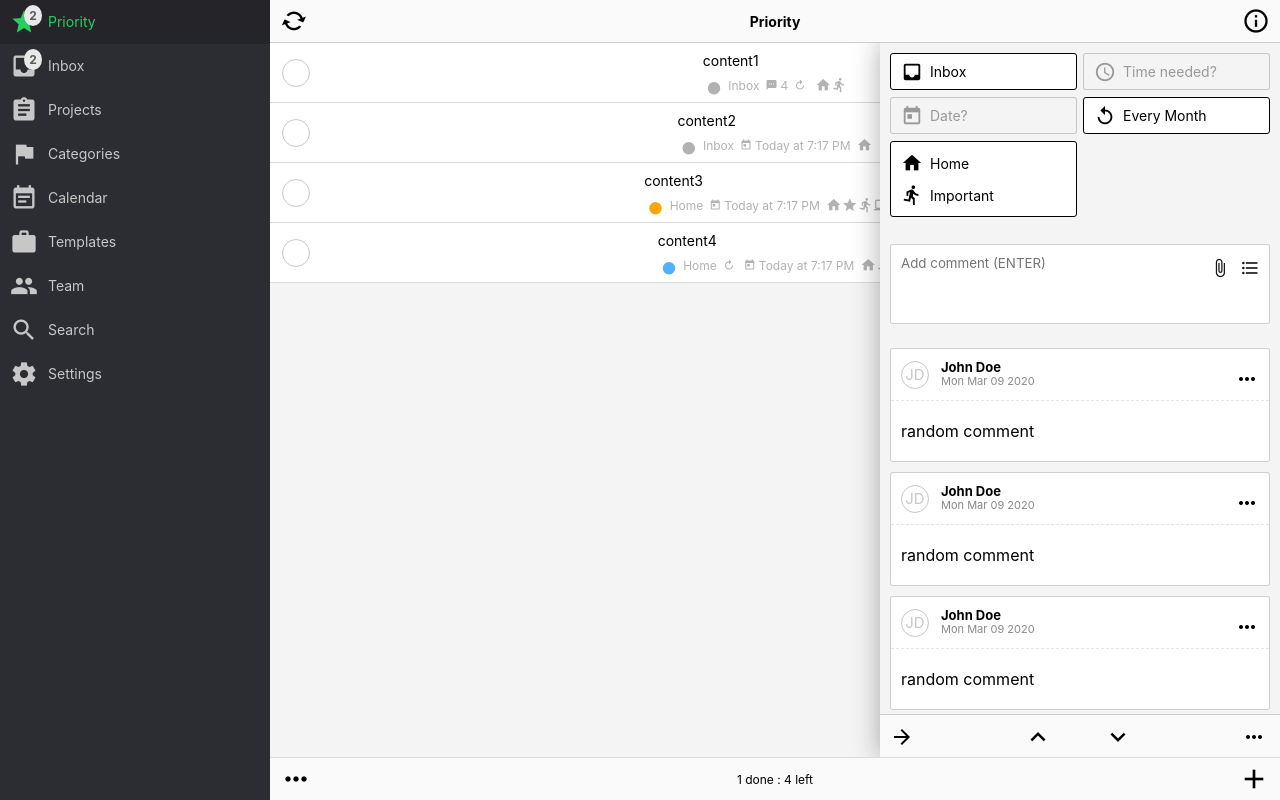
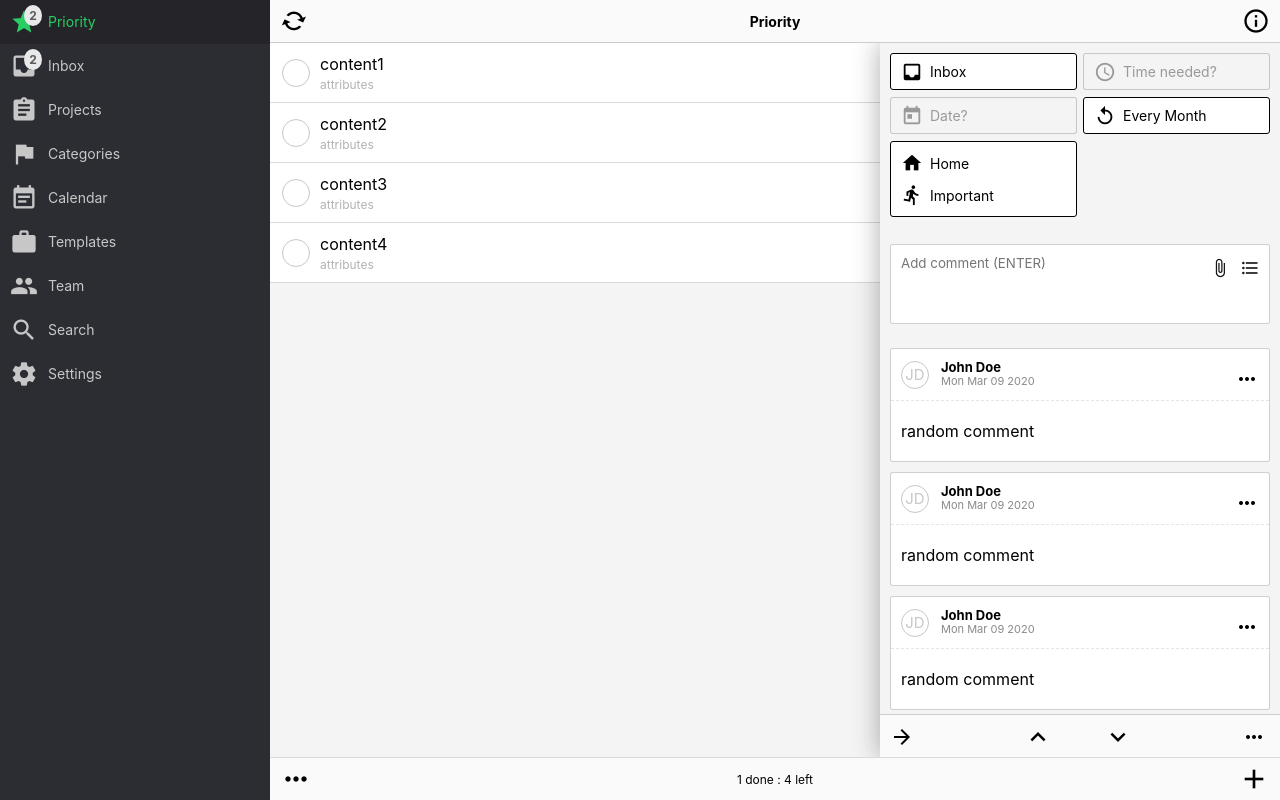
Before and after one commit to rafalrybicki/nozbe, a React (Create React App) app: page /priority in a window 1280 px wide. Built offline with nearby package versions, Linux system fonts and the light colour scheme.

Commit message:
Refactor Task

```diff
--- a/src/components/Task/Task.css
+++ b/src/components/Task/Task.css
@@ -1,3 +1,7 @@
+.edit-mode .task {
+  cursor: default;
+}
+
 .task {
   height: 60px;
   border-bottom: 1px solid #dadada;
@@ -7,10 +11,26 @@
   cursor: pointer;
   padding: 0 12px;
   user-select: none;
+  position: relative;
 }
 
-.task .content {
-  height: 100%;
+.task p {
+  margin-top: -2px;
+  flex-grow: 1;
+  white-space: nowrap;
+  overflow: hidden;
+  text-overflow: ellipsis;
+  margin-right: 4px;
+}
+
+.task-attributes {
+  position: absolute;
+  bottom: 5px;
+  left: 50px;
+}
+
+.edit-mode .task-attributes {
+  left: 84px;
 }
 
 .task.completed {
--- a/src/components/Task/Task.js
+++ b/src/components/Task/Task.js
@@ -1,16 +1,17 @@
 import React from 'react';
 import './Task.css';
-import Avatar from '../Avatar'
-import TaskBasic from './TaskBasic'
+import Avatar from '../Avatar';
+import Completion from '../shared/Completion';
+import TaskAttributes from './TaskAttributes';
+import Priority from '../shared/Priority';
 import Icon from '@material-ui/core/Icon';
 
-function Task(props) {
-  const { completion, author, project, viewMode, addToSelected, toggleDetails} = props
+function Task({ completion, author, content, priority, mode, addToSelected, toggleDetails, toggleCompletion, togglePriority  } ) {
 
   const showDetails = (e) => {
     if (e.target.classList.contains('tick') || e.target.classList.contains('completion')|| e.target.classList.contains('priority') || e.target.tagName === 'A') {
       return
-    } else if (viewMode) {
+    } else if (mode === 'view') {
       toggleDetails()
     }
   }
@@ -18,11 +19,23 @@ function Task(props) {
   //const activeColor = project.color !== 'black' ? project.color : '#DADADA'
 
   return (
-    <div className={completion ? 'task completed' : 'task'} onClick={showDetails}>
-      {!viewMode && <input type="checkbox" onChange={addToSelected} /> }
-      {!viewMode && <Avatar userName={author} />}
-      <TaskBasic {...props} />
-      {!viewMode && <Icon className="handler">menu</Icon>}
+    <div
+      className={completion ? 'task completed' : 'task'}
+      onClick={showDetails}
+    >
+      {mode === 'edit' &&
+      <React.Fragment>
+        <input type="checkbox" onChange={addToSelected} />
+        <Avatar userName={author} />
+      </React.Fragment>}
+      <Completion completion={completion} onclick={toggleCompletion} />
+      <p>{content}</p>
+      <TaskAttributes />
+      <Priority
+        onClick={mode === 'view' ? togglePriority : undefined}
+        priority={priority}
+      />
+      {mode === 'edit' && <Icon className="handler">menu</Icon>}
     </div>
   );
 }
--- a/src/components/Task/TaskAttributes.js
+++ b/src/components/Task/TaskAttributes.js
@@ -8,7 +8,8 @@ import moment from 'moment';
 function TaskAttributes({ project, comments, repeat, time, deadline, categories, completion}) {
   return (
     <div className="task-attributes">
-      {window.location.pathname === '/priority' &&
+      attributes
+      {/* {window.location.pathname === '/priority' &&
         <Link to={project.path}>
           <span style={{'color': project.name === 'Inbox' ? '' : project.color}}>&bull;</span>
           {project.name}
@@ -36,7 +37,7 @@ function TaskAttributes({ project, comments, repeat, time, deadline, categories,
       {categories.length > 0 &&
       <div>
         {categories.map((category, i) => (<Icon key={i} className="category">{category.icon}</Icon>))}
-      </div>}
+      </div>} */}
     </div>
   );
 }
--- a/src/components/Task/TaskBasic.js
+++ b/src/components/Task/TaskBasic.js
@@ -8,15 +8,10 @@ function TaskBasic(props) {
   const { completion, viewMode, priority, toggleCompletion, togglePriority } = props
   return (
     <div className="task-basic">
-      <Completion completion={completion} onclick={toggleCompletion} />
-      <div className="content">
-        <span className="desc">{props.content}</span>
-        <TaskAttributes {...props} />
-      </div>
-      <Priority
-        onClick={viewMode ? togglePriority : undefined}
-        priority={priority}
-      />
+
+      <p>{props.content}</p>
+      <TaskAttributes {...props} />
+
     </div>
   );
 }
--- a/src/components/Tasks.js
+++ b/src/components/Tasks.js
@@ -34,7 +34,7 @@ class Tasks extends Component {
     super(props);
     this.state = {
       project: this.props.location.pathname.split('/')[1],
-      viewMode: true,
+      mode: 'view',
       selectedTask: this.props.tasks[0],
       selectedTasks: [],
       allTasks: this.props.tasks.map(task => task.id)
@@ -75,10 +75,11 @@ class Tasks extends Component {
   changeMode = () => {
     this.setState(prevState => {
       return {
-        viewMode: !prevState.viewMode,
+        mode: prevState.mode === 'view' ? 'edit' : 'view',
         selectedTasks: []
       }
     })
+    document.querySelector('.tasks').classList.toggle('edit-mode')
   }
 
   selectTask = (id) => {
@@ -146,12 +147,12 @@ class Tasks extends Component {
   }
 
   render() {
-    const { project, viewMode, selectedTask } = this.state
+    const { project, mode, selectedTask } = this.state
     return (
       <div className="tasks show-details" >
         <Toolbar
           title={project}
-          viewMode={viewMode}
+          mode={mode}
           closeEditMode={this.changeMode}
           selectAll={this.selectAll}
           quantity={this.state.selectedTasks.length}
@@ -165,13 +166,13 @@ class Tasks extends Component {
             togglePriority={() => this.props.togglePriority(task.id)}
             toggleCompletion={() => this.props.toggleCompletion(task.id)}
             addToSelected={() => this.selectTask(task.id)}
-            viewMode={viewMode}
+            mode={mode}
             checked={this.state.selectedTasks.length === this.state.allTasks.length }
             toggleDetails={() => this.toggleDetails(task.id)}
           />
         ))}
-        {viewMode && <StatusBar done={1} left={4} changeMode={this.changeMode} completeTasks={this.completeTasks} />}
-        {!viewMode && <EditBar deleteTasks={this.deleteTasks} completeTasks={this.completeTasks} />}
+        {mode === 'view' && <StatusBar done={1} left={4} changeMode={this.changeMode} completeTasks={this.completeTasks} />}
+        {mode === 'edit' && <EditBar deleteTasks={this.deleteTasks} completeTasks={this.completeTasks} />}
         <TaskDetails {...selectedTask} />
       </div>
     );
--- a/src/components/Toolbar.js
+++ b/src/components/Toolbar.js
@@ -2,13 +2,13 @@ import React from 'react'
 import Icon from '@material-ui/core/Icon';
 import './Toolbar.css'
 
-function Toolbar({title, viewMode, selectAll, quantity, closeEditMode}) {
+function Toolbar({title, mode, selectAll, quantity, closeEditMode}) {
   const openMenu = () => {
     document.querySelector('nav').classList.add('open')
   }
   return (
     <div className="toolbar">
-      {!viewMode && <div>
+      {mode === 'edit' && <div>
         <input
           className="select-all"
           type="checkbox"
@@ -16,16 +16,18 @@ function Toolbar({title, viewMode, selectAll, quantity, closeEditMode}) {
         />
         <span>{quantity}</span>
       </div>}
-      {viewMode && <Icon className="menu-icon" onClick={openMenu}>menu</Icon>}
-      {viewMode && <Icon className="sync-icon">sync</Icon>}
-
+      {mode === 'view' &&
+      <React.Fragment>
+        <Icon className="menu-icon" onClick={openMenu}>menu</Icon>
+        <Icon className="sync-icon">sync</Icon>
+      </React.Fragment>}
       <p>
         {title[0].toUpperCase() + title.slice(1)}
         <br />
-        {!viewMode && <span>Edit mode</span>}
+        {mode === 'edit' && <span>Edit mode</span>}
       </p>
-      {viewMode && <Icon className="info-icon">info_outlined</Icon>}
-      {!viewMode && <button className="close" onClick={closeEditMode}>Done</button>}
+      {mode === 'view' && <Icon className="info-icon">info_outlined</Icon>}
+      {mode === 'edit' && <button className="close" onClick={closeEditMode}>Done</button>}
     </div>
   );
 }
--- a/src/components/shared/Completion.css
+++ b/src/components/shared/Completion.css
@@ -1,3 +1,7 @@
+.edit-mode .task .completion {
+  display: none;
+}
+
 .completion {
   height: 28px;
   width: 28px;
```
